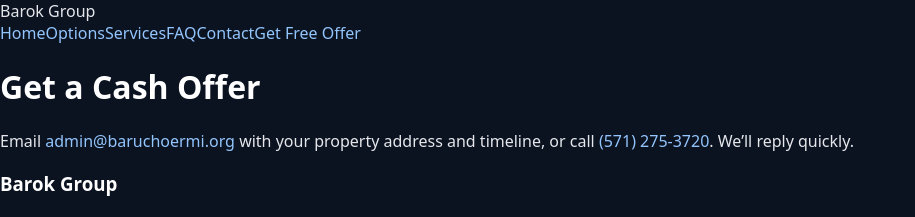
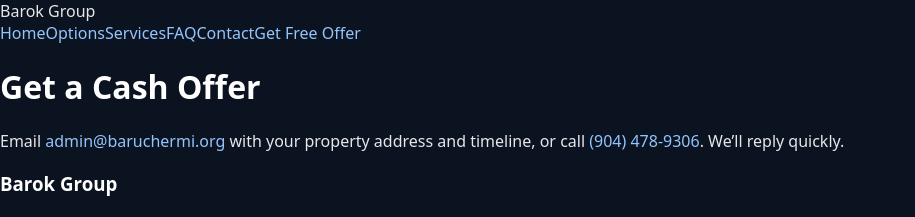
Before and after one commit to duchesam/barokgroup, a Next.js app: page /get-offer in a window 1280 px wide. Shown: the top 217 px of the page, without its empty margins (0-915 px from the left). Built offline with nearby package versions, Linux system fonts and the light colour scheme.

Commit message:
Update get-offer.js

```diff
--- a/pages/get-offer.js
+++ b/pages/get-offer.js
@@ -9,7 +9,7 @@
       <Header />
       <main className="container content">
         <h1>Get a Cash Offer</h1>
-        <p>Email <a href="mailto:admin@baruchermi.org">admin@baruchoermi.org</a> with your property address and timeline, or call <a href="tel:+15712753720">(571) 275-3720</a>. We’ll reply quickly.</p>
+        <p>Email <a href="mailto:admin@baruchermi.org">admin@baruchermi.org</a> with your property address and timeline, or call <a href="tel:+(904) 478-9306">(904) 478-9306</a>. We’ll reply quickly.</p>
       </main>
       <Footer />
     </>
```
